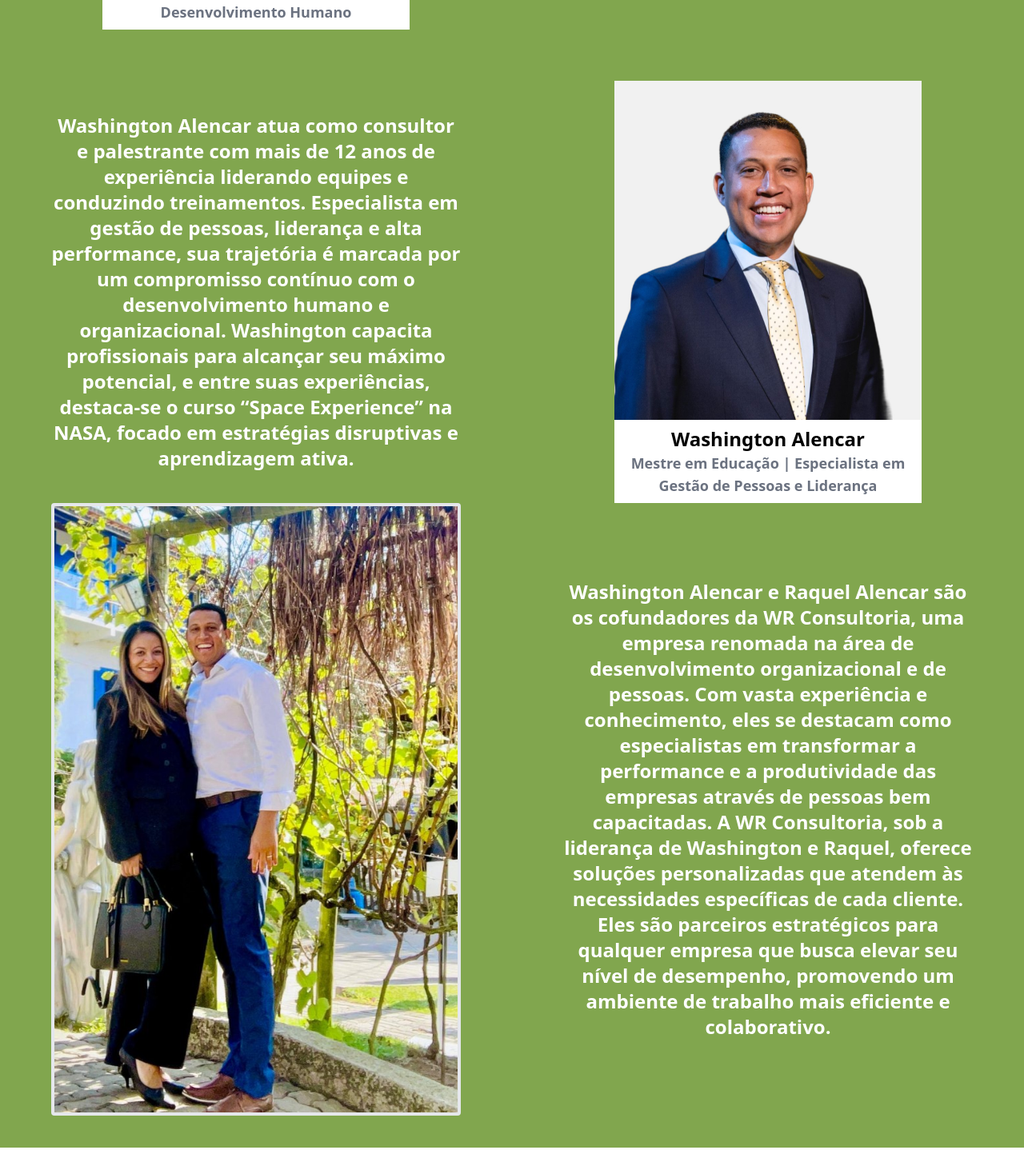
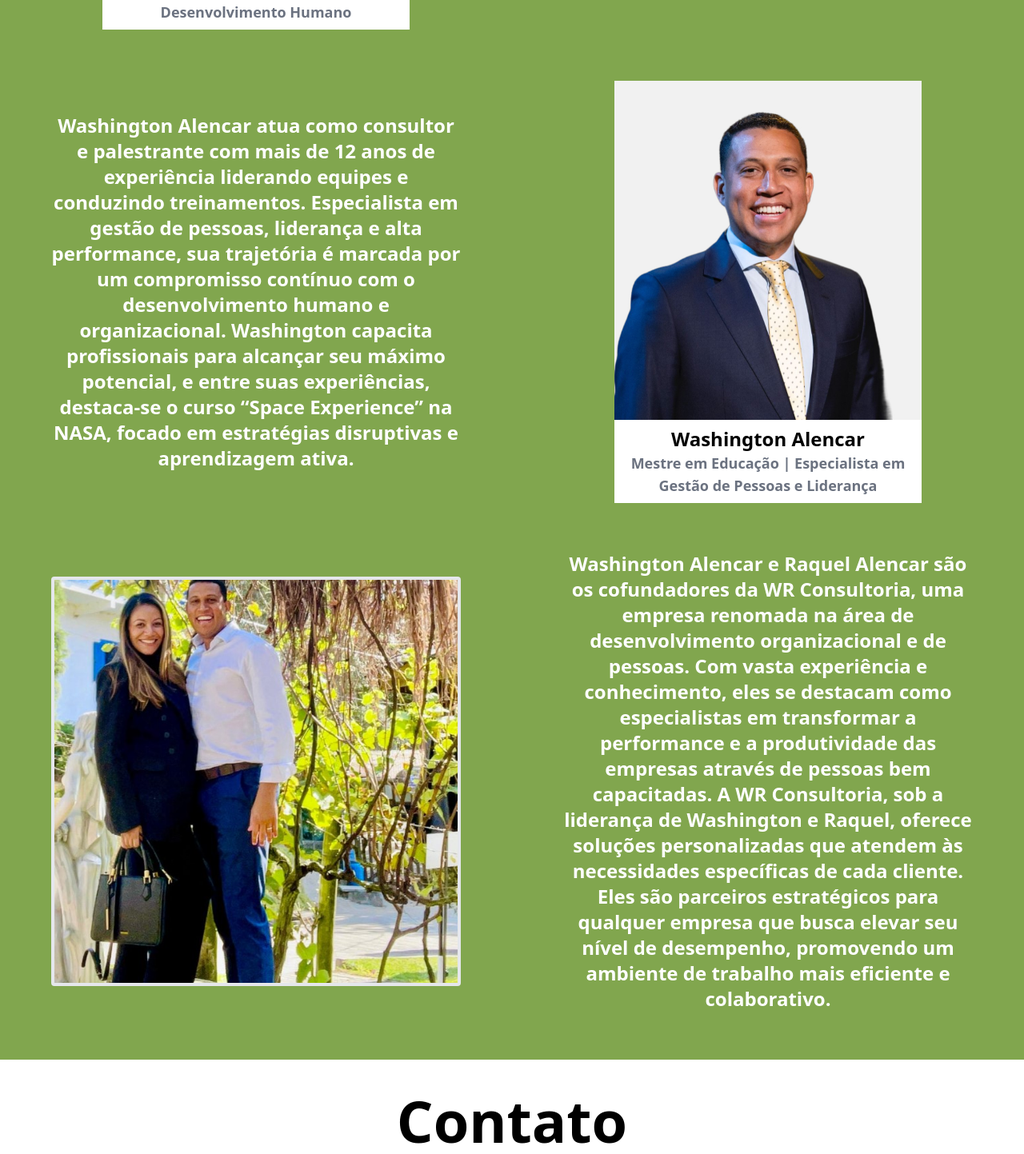
Before and after one commit to RuanEmanuell/wr-consultoria, a Next.js app: page / in a window 1280 px wide. Shown: the part 2267-3710 px from the top of the page at 80% size. Built offline with nearby package versions, Linux system fonts and the light colour scheme.

Commit message:
FIx: fixing height

```diff
--- a/app/page.tsx
+++ b/app/page.tsx
@@ -138,7 +138,7 @@ export default function Home() {
                   <h2 className="text-center text-white text-xl xl:text-2xl font-bold py-5 xl:py-10 mx-10 lg:mx-auto xl:w-4/5 mt-24 xl:mt-0">Raquel Alencar atua como consultora e palestrante em diversas áreas da neurociência, com foco em gestão, neurobranding, neuromarketing e saúde corporativa. Além de desenvolver estratégias para otimizar processos e fortalecer marcas, Raquel oferece treinamento em mindfulness e inteligência emocional, promovendo o bem-estar e a saúde mental dos colaboradores. Sua abordagem combina ciência e práticas inovadoras para impulsionar a eficiência organizacional e o desenvolvimento humano nas empresas.</h2>
                 </div>
               </div>
-              <div className="flex flex-col-reverse xl:grid xl:grid-cols-2 mb-6 xl:mb-0">
+              <div className="flex flex-col-reverse xl:grid xl:grid-cols-2 mb-6 xl:mb-0 pb-10">
                 <div className="mx-auto">
                   <h2 className="text-center text-white text-xl xl:text-2xl font-bold py-5 xl:py-10 mx-10 lg:mx-auto xl:w-4/5 mt-20 xl:mt-0">
                     Washington Alencar atua como consultor e palestrante com mais de 12 anos de experiência liderando equipes e conduzindo treinamentos. Especialista em gestão de pessoas, liderança e alta performance, sua trajetória é marcada por um compromisso contínuo com o desenvolvimento humano e organizacional. Washington capacita profissionais para alcançar seu máximo potencial, e entre suas experiências, destaca-se o curso “Space Experience” na NASA, focado em estratégias disruptivas e aprendizagem ativa.
@@ -166,7 +166,7 @@ export default function Home() {
               </div>
               <div className="flex flex-col xl:grid xl:grid-cols-2 mb-6 xl:mb-0">
                 <div className="flex flex-col">
-                  <div className="flex flex-col rounded w-4/5 h-104 md:w-128 my-auto mx-auto">
+                  <div className="flex flex-col rounded w-4/5 h-128 md:w-128 my-auto mx-auto">
                     <Image
                       src="/washington_e_raquel.jpeg"
                       className="w-full h-full mx-auto object-cover border-4 rounded"
--- a/tailwind.config.ts
+++ b/tailwind.config.ts
@@ -20,8 +20,11 @@ const config: Config = {
         '196': '48rem',
       },
       height: {
+        '104': '26rem',
+        '112': '28rem',
         '128': '32rem',
         '144': '36rem',
+        '196': '48rem',
       },
       maxWidth: {
         '8xl': '96rem',
```
